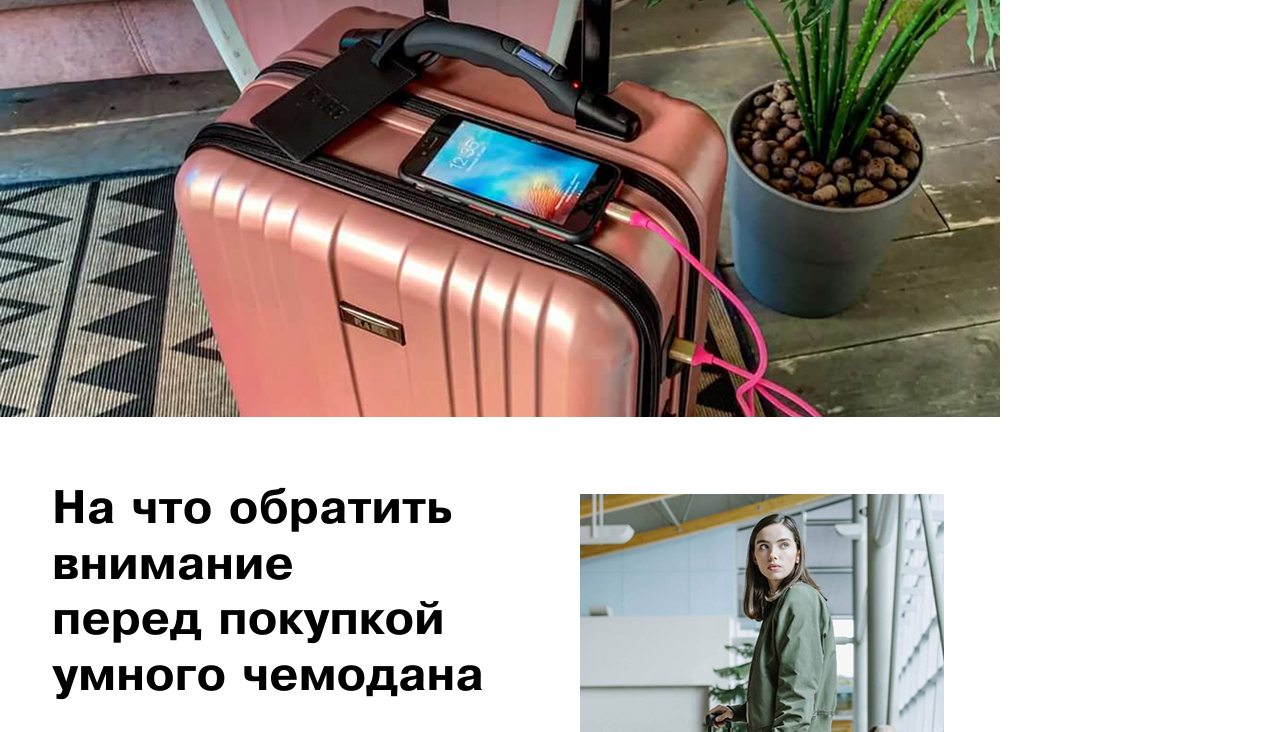
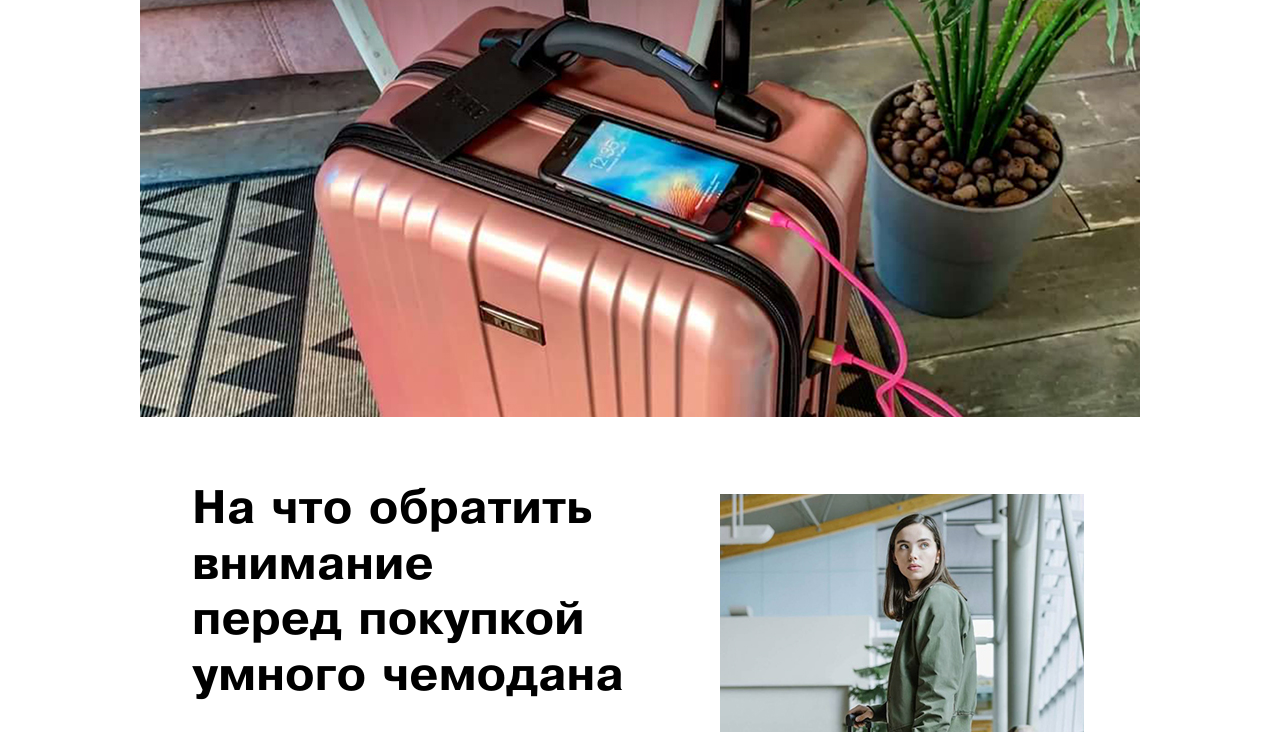
Before and after one commit to NataliKomarova/NataliKomarova.github.io, a plain HTML site: page index.html in a window 1280 px wide. Shown: the part 63-795 px from the top of the page. Drawn offline with nearby package versions, Linux system fonts and the light colour scheme.

Commit message:
centered index

```diff
--- a/index.html
+++ b/index.html
@@ -13,6 +13,7 @@
 </head>
 
 <body>
+    <div style="margin: 0 auto; width: 1000px;">
     <header class="d-flex">
         <div class="left-controls">
             <h1 class="site-title pragmatica-bold-fonts">ФАРГОУ</h1>
@@ -96,6 +97,8 @@
             <a href='https://www.instagram.com' target="_blank" class="social-network inst"></a>
         </div>
     </footer>
+    </body>
+</div>
 </body>
 
 </html>
```
